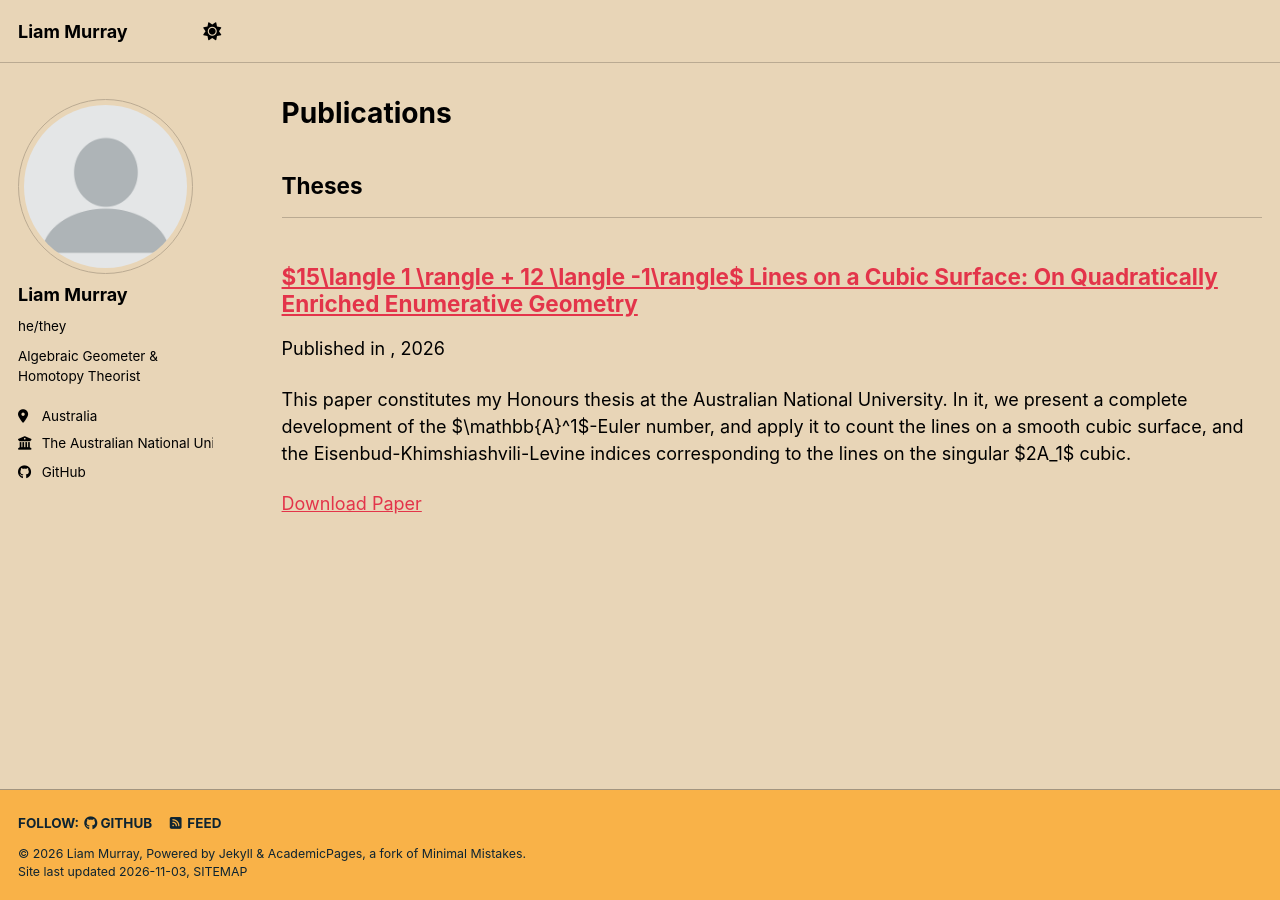
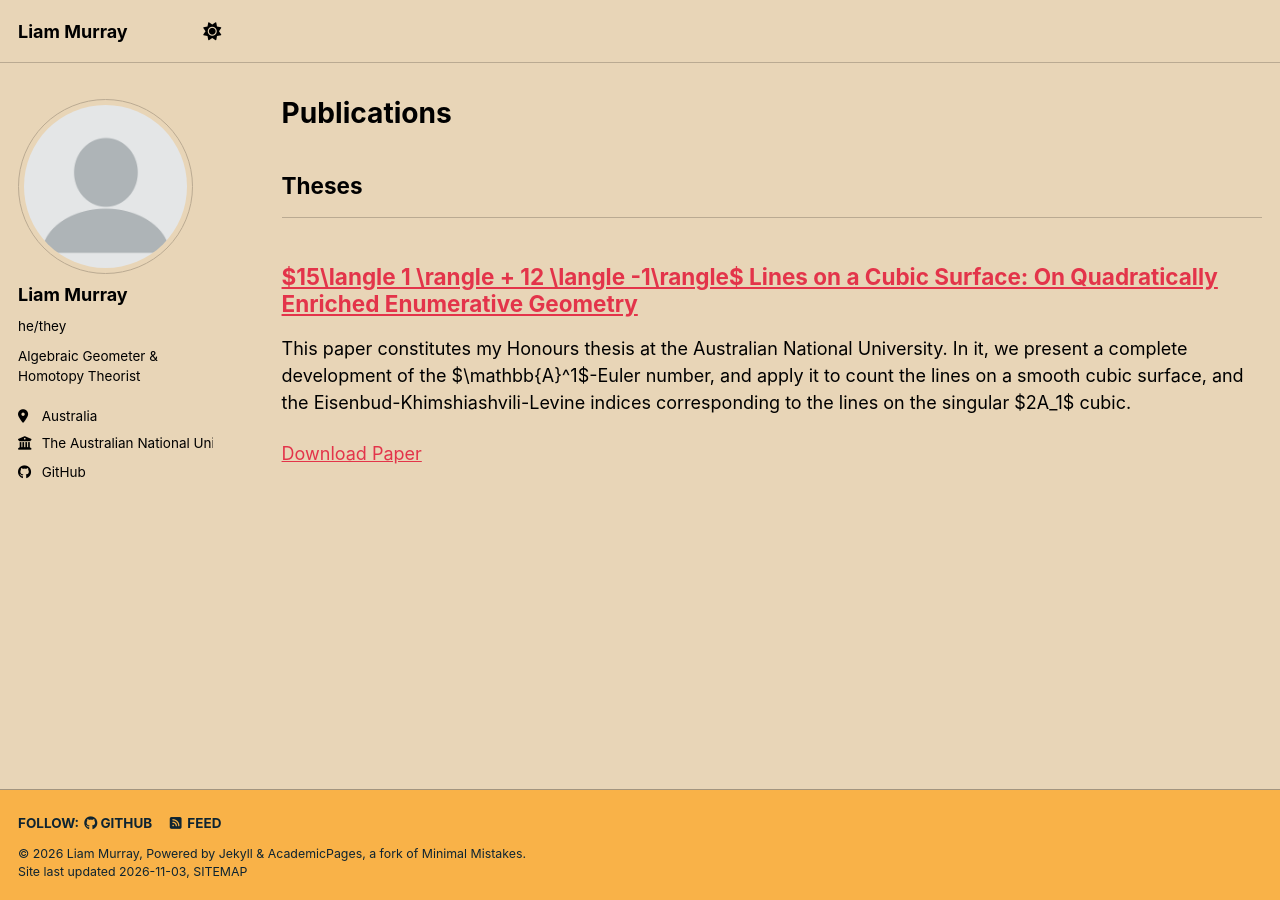
Before and after one commit to liam-murray103/liam-murray103.github.io, a Jekyll site: the page built from _pages/publications.html, in a window 1280 px wide. Built offline with Jekyll 4.4.1, drawn with Linux system fonts in a browser that asks for light colours; a style sheet for code colours, icons or effects is not loaded.

Commit message:
Update archive-single.html

```diff
--- a/_includes/archive-single.html
+++ b/_includes/archive-single.html
@@ -41,7 +41,9 @@
         {% if post.collection == 'teaching' %}
           <p> {{ post.type }}, <i>{{ post.venue }}</i>, {{ post.date | default: "1900-01-01" | date: "%Y" }} </p>
         {% elsif post.collection == 'publications' %}
-          <p>Published in <i>{{ post.venue }}</i>, {{ post.date | default: "1900-01-01" | date: "%Y" }} </p>
+            {% unless post.category == 'thesis' %}
+                <p>Published in <i>{{ post.venue }}</i>, {{ post.date | default: "1900-01-01" | date: "%Y" }} </p>
+              {% endunless %}
         {% elsif post.date %}
          <p class="page__date"><strong><i class="fa fa-fw fa-calendar" aria-hidden="true"></i> {{ site.data.ui-text[site.locale].date_label | default: "Published:" }}</strong> <time datetime="{{ post.date | default: "1900-01-01" | date_to_xmlschema }}">{{ post.date | default: "1900-01-01" | date: "%B %d, %Y" }}</time></p>
         {% endif %}
```
